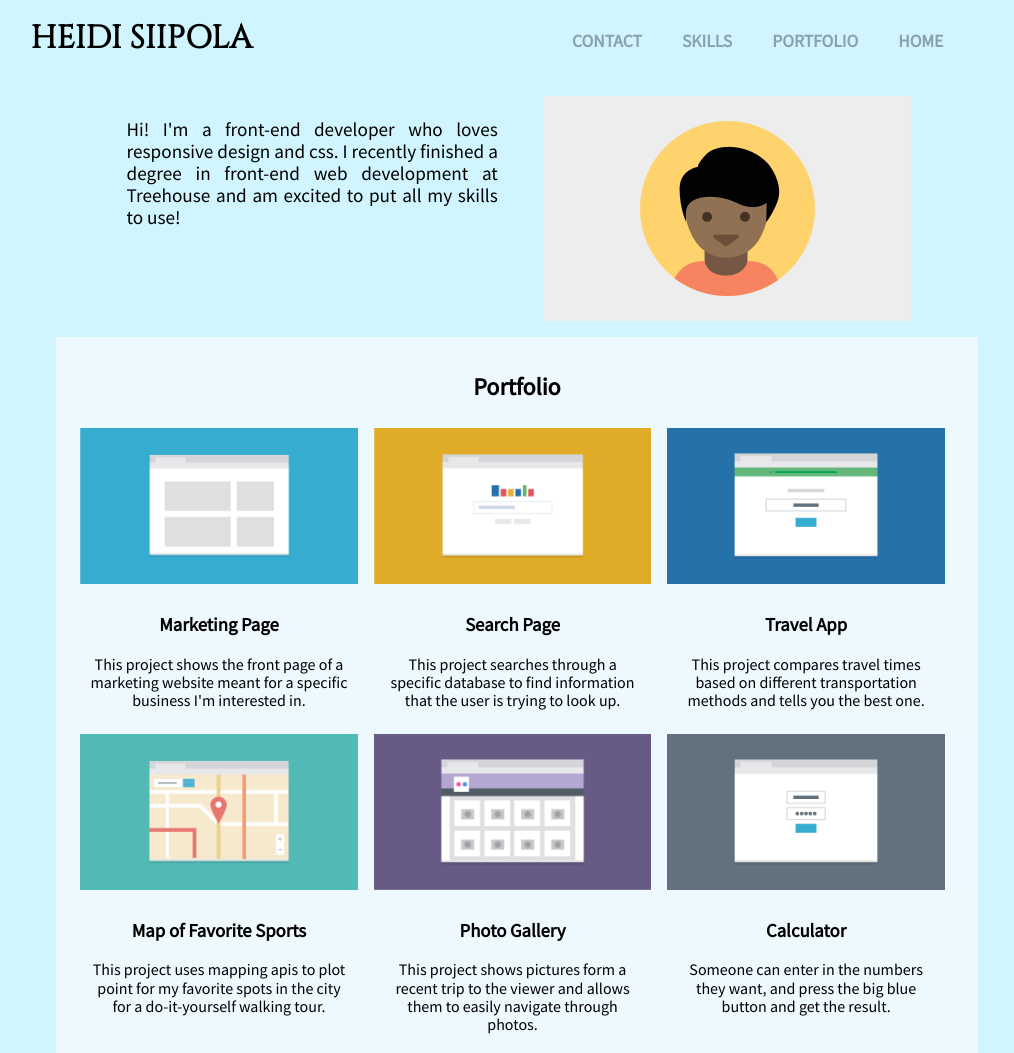
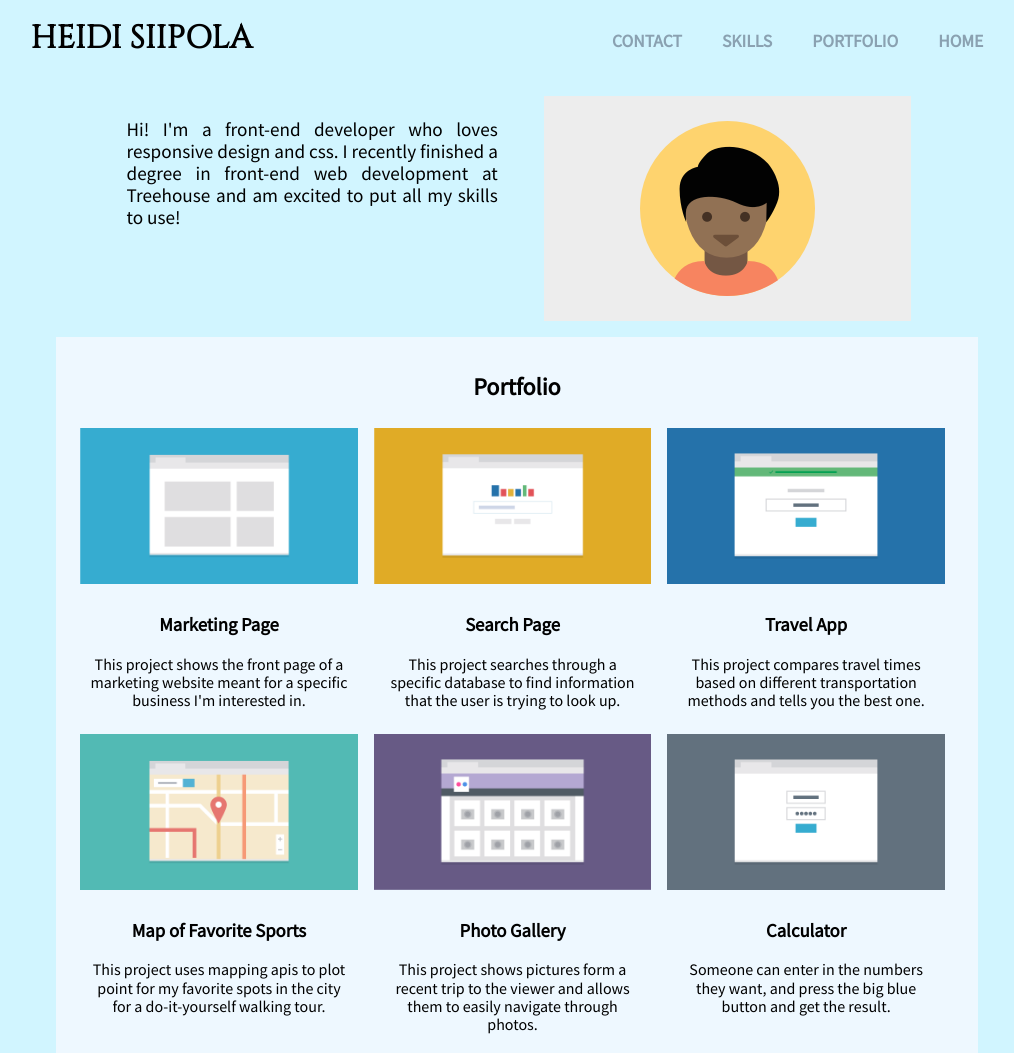
Before and after one commit to heidialina/TechDegreeUnit2, a plain HTML site: page index.html in a window 1280 px wide. Shown: the top 1053 px of the page, without its empty margins (123-1137 px from the left). Drawn offline with Linux system fonts and the light colour scheme.

Commit message:
One more change

```diff
--- a/css/screen.css
+++ b/css/screen.css
@@ -70,7 +70,6 @@ Lists
 
 .main-nav {
 	text-align: center;
-	padding-right: 40px;
 
 }
 
```
